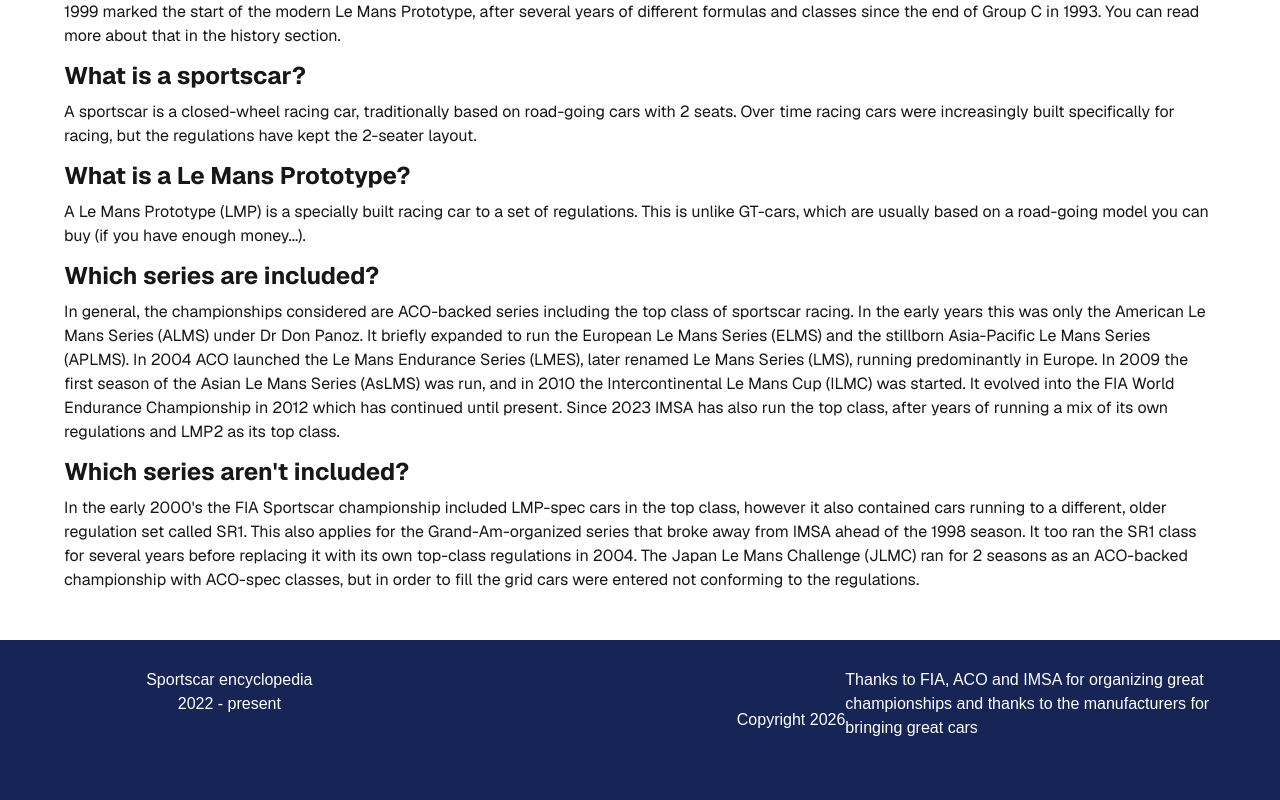
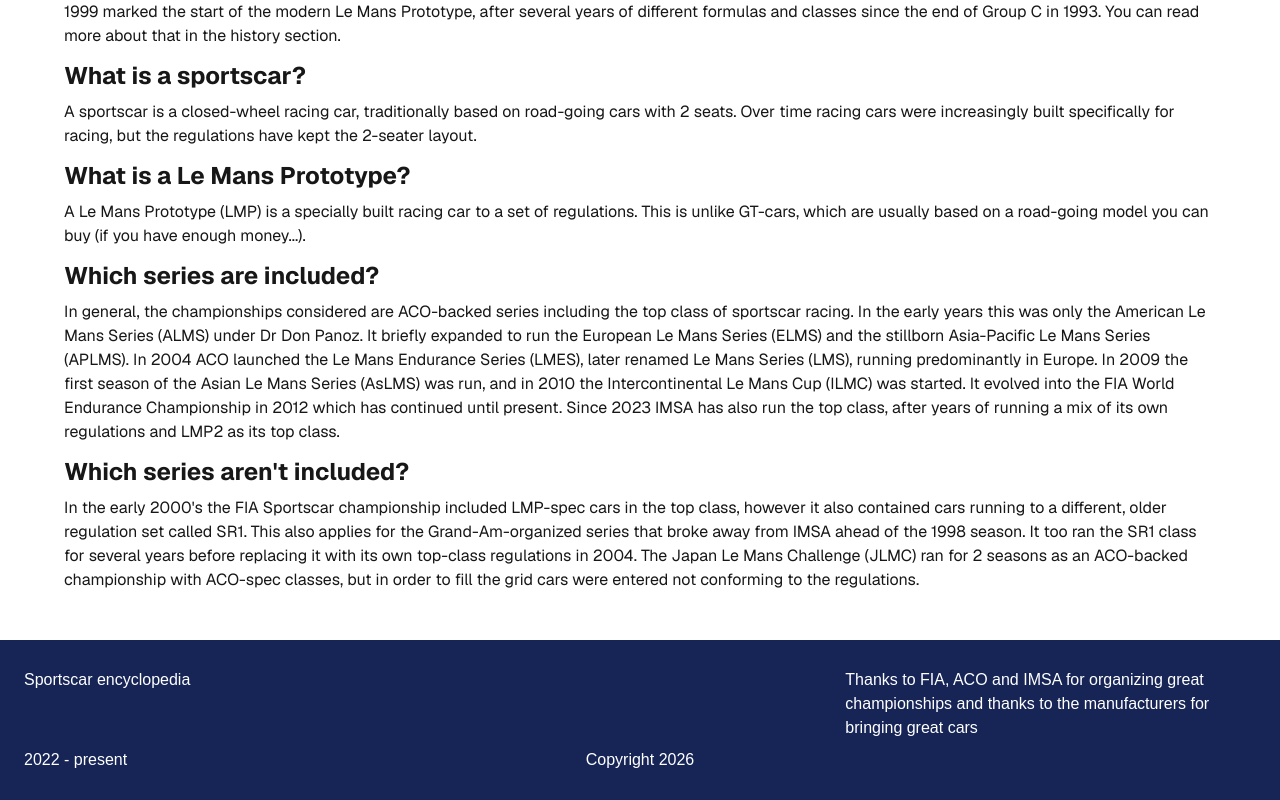
Before and after one commit to RasmusKodehode/sportscar-encyclopedia, a Next.js app: page / in a window 1280 px wide. Shown: the part 456-1256 px from the top of the page. Built offline with nearby package versions, Linux system fonts and the light colour scheme.

Commit message:
fixed styling footer

```diff
--- a/components/Footer.tsx
+++ b/components/Footer.tsx
@@ -5,11 +5,11 @@
 export default function Footer() {
   return (
     <div className="flex flex-row justify-between w-full h-40 px-6 py-7 bg-blue-950 text-white">
-      <div className="flex flex-col items-center w-1/3">
+      <div className="flex flex-col items-baseline justify-between w-1/3">
         <p>Sportscar encyclopedia</p>
         <p>2022 - present</p>
       </div>
-      <div className="flex flex-col justify-center items-end w-1/3">
+      <div className="flex flex-col justify-end items-center w-1/3">
         <p>Copyright 2026</p>
       </div>
       <div className="flex flex-col justify-baseline w-1/3">
```
